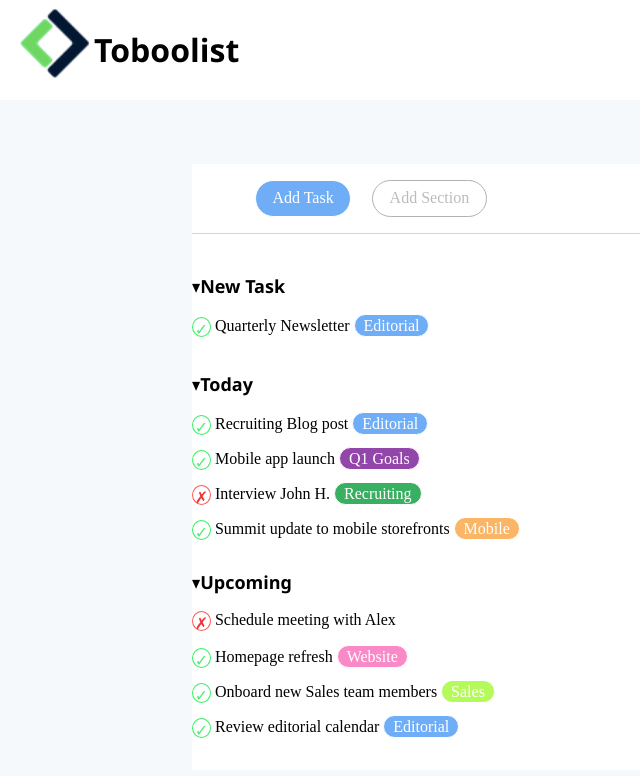
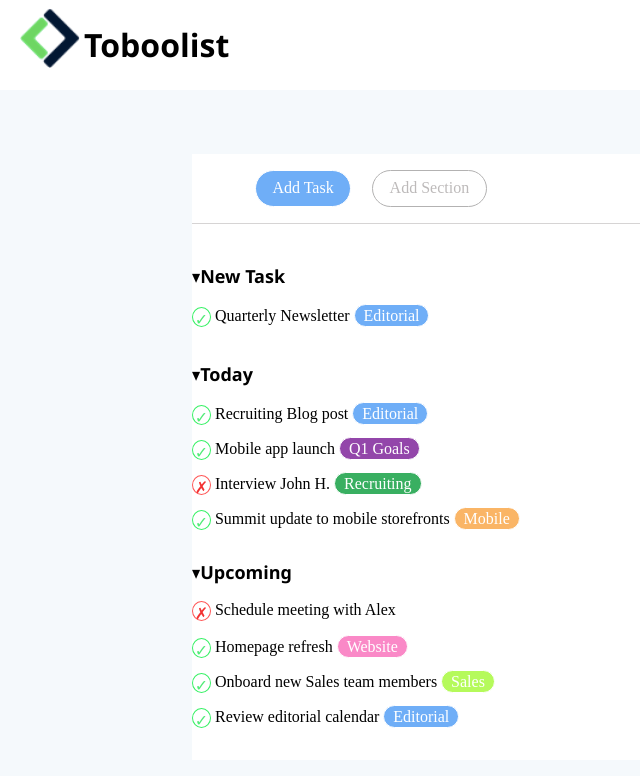
Before and after one commit to Davidepetrillo/html-css-toboolist, a plain HTML site: page index.html in a window 1280 px wide. Shown: the whole page, without its empty margins (0-640 px from the left). Drawn offline with Linux system fonts and the light colour scheme.

Commit message:
commit 6 - progetto finale

```diff
--- a/style.css
+++ b/style.css
@@ -12,8 +12,8 @@ padding-left: 20px;
 }
 header {
     background-color: #fff;
-    line-height: 100px;
-    height: 100px;
+    line-height: 90px;
+    height: 90px;
     margin-top: 0px;
 }
 #titolo {
```
